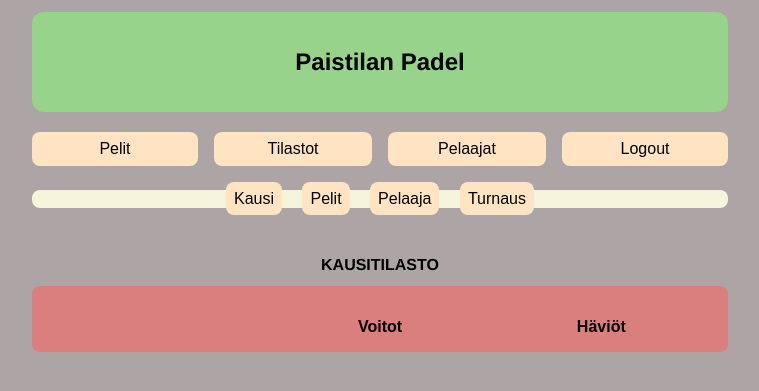
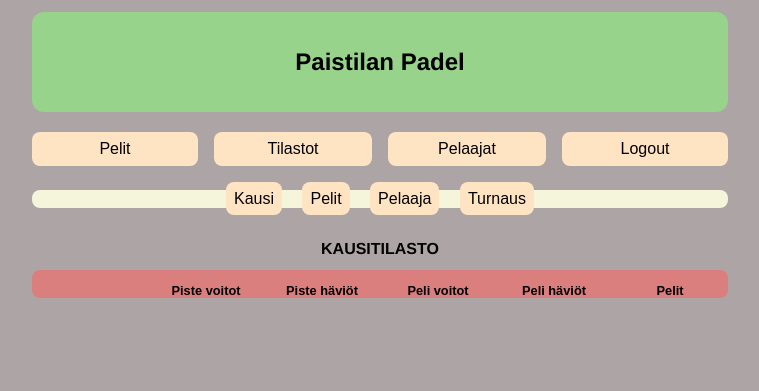
Before and after one commit to taHmeaa/Padelsovellus, a Flask app: template templates/scorestats.html in a window 1280 px wide. Shown: the top 391 px of the page, without its empty margins (260-1019 px from the left). Run offline with Flask 2, Linux system fonts and the light colour scheme; the template is opened without the code that fills it, so the values that code supplies are empty; the visitor is signed in with stand-in values (Sample User, id 1); parts of the project's set-up code (start-up, migrations or seed data) failed here and were passed over.

Commit message:
tilaston ja ulkoasun parannusta

```diff
--- a/playerconfig.py
+++ b/playerconfig.py
@@ -3,12 +3,13 @@ from flask import session
 
 def addplayers(add_player):
     try:
-        sql = """INSERT INTO players (player, scorewon, scoreloss, visible)
-                VALUES (:player, 0, 0, TRUE);"""
+        sql = """INSERT INTO players (player, scorewon, scoreloss, gamewon, gameloss, visible)
+                VALUES (:player, 0, 0, 0, 0, TRUE);"""
         db.session.execute(sql, {"player":add_player})
         db.session.commit()
     except:
         return False
+    return True
 
 def delplayers(del_player):
     sql = "UPDATE players SET visible=FALSE WHERE player = :player"
--- a/schema.sql
+++ b/schema.sql
@@ -10,6 +10,8 @@ CREATE TABLE players (
     player TEXT UNIQUE,
     scorewon INTEGER,
     scoreloss INTEGER,
+    gamewon INTEGER,
+    gameloss INTEGER,
     visible BOOLEAN
 );
 
--- a/static/jschecks.js
+++ b/static/jschecks.js
@@ -16,7 +16,7 @@ function check(form) {
 }
 
 function checkplayer(form) {
-    if (4 < form.player.value.length < 9) {
+    if (3 < form.player.value.length < 9) {
         return true
     }
 
--- a/static/style.css
+++ b/static/style.css
@@ -22,9 +22,14 @@ body {
     text-align: center;
     font-size: 1em;
     font-weight: bold;
-    margin: 2em 0em 0em 0em;
+    margin: 1em 0em 0em 0em;
 }
-
+.h2stats{
+    text-align: center;
+    font-size: .8em;
+    font-weight: bold;
+    margin: 1em 0em 0em 0em;
+}
 .login {
     margin: 12px;
     padding: .5em;
@@ -63,10 +68,9 @@ body {
 .podiumboard {
     background: rgb(255, 96, 96, 0.562);
     margin: 12px;
-    padding: 0em 1em 1em 1em;
     border-radius: .5em;
     display: grid;
-    grid-template-columns: repeat(3, 1fr);
+    grid-template-columns: repeat(6, 1fr);
     font-family: 'Quicksand', sans-serif;
 }
 .points{
@@ -104,7 +108,7 @@ body {
 }
 .navbanner1{
     font-family: 'Quicksand', sans-serif;
-    margin: 1em 12px 3em 12px;
+    margin: 1em 12px 2em 12px;
     text-align: center;
     background: beige;
     border-radius: .5em;
@@ -193,14 +197,12 @@ body {
 }
 
 .scorebutton{
-    margin: .5em;
     padding: .5em;
     font-size: 1.5em;
     border-radius: .5em;
     text-align: center;
+}
 
-
-}
 form #scorebutton{
     margin: .5em;
     padding: .5em;
@@ -227,6 +229,9 @@ form #gamestart{
     border-radius: .5em;
     text-align: center;
 
+}
+form #gamestart:hover{
+    background-color: seashell;
 }
 
 form #button {
--- a/templates/index.html
+++ b/templates/index.html
@@ -4,7 +4,7 @@
 
 <div class="h2">Valitse päivän pelaajat (vähintään 4)</div>
 
-<form action="/games" method="POST" onsubmit="check(this)">
+<form action="/games" method="POST" onsubmit="return check(this)">
     <div class="playerboard">
         {% for p in players %}
         <input class ="checkbox" type="checkbox" id="player{{ loop.index }}" name="player" value="{{ p[0] }}">
--- a/templates/players.html
+++ b/templates/players.html
@@ -3,7 +3,7 @@
 {% block content %}
 
 <div class="h2">{{ name_error }}</div>
-<form action="/playerapp" method="POST" class="playeradd" onsubmit="checkplayer(this)">
+<form action="/playerapp" method="POST" class="playeradd" onsubmit="return checkplayer(this)">
     <div>Lisää pelaaja: <input id ="username" type="text" name="add_player" minlength="4" maxlength="10" pattern="[A-Öa-ö]+" placeholder="vain kirjaimia" required>
         <input id ="button" type="submit" value="Lisää">
     </div>
--- a/templates/scorestats.html
+++ b/templates/scorestats.html
@@ -3,13 +3,19 @@
 <div class="h2">KAUSITILASTO</div>
 <div class="podiumboard">
     <div></div>
-    <div class = "h2">Voitot</div>
-    <div class = "h2">Häviöt</div>
+    <div class = "h2stats">Piste voitot</div>
+    <div class = "h2stats">Piste häviöt</div>
+    <div class = "h2stats">Peli voitot</div>
+    <div class = "h2stats">Peli häviöt</div>
+    <div class = "h2stats">Pelit</div>
 
     {% for p in podium %}
         <div class = "name"> {{ p[0] }}</div>
         <div class = "points"> {{ p[1] }}</div>
         <div class = "points"> {{ p[2] }}</div>
+        <div class = "points"> {{ p[3] }}</div>
+        <div class = "points"> {{ p[4] }}</div>
+        <div class = "points"> {{ p[3]+p[4] }}</div>
 
     {% endfor %}
 </div>
```
Also changed, not shown: statistic.py (+28 -3 lines).
